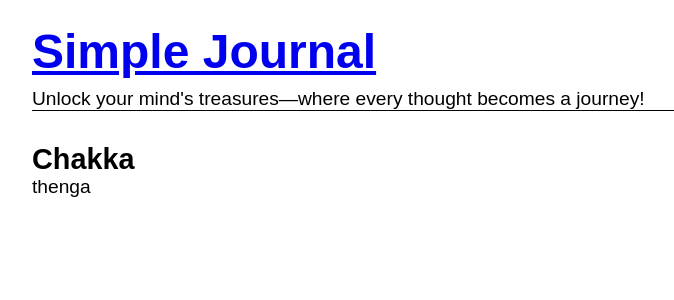
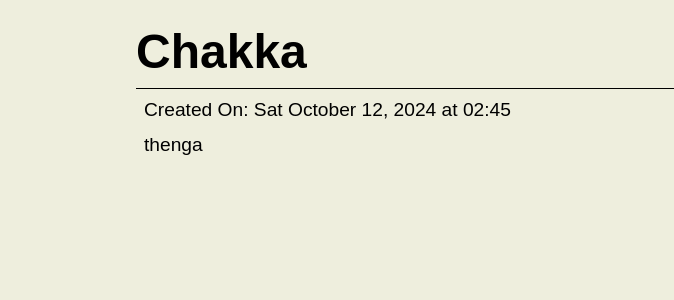
Before and after one commit to vachan-maker/simple-journal, a Flask app: page /note/100 in a window 1280 px wide. Shown: the top 300 px of the page, without its empty margins (104-778 px from the left). Run offline with Flask 3, Linux system fonts and the light colour scheme; some web fonts are replaced.

Commit message:
time zones are a nightmare

```diff
--- a/simpleJournal/model.py
+++ b/simpleJournal/model.py
@@ -1,9 +1,9 @@
 from simpleJournal import db
-from datetime import date, datetime
+from datetime import date, datetime, timezone
 class JournalEntry(db.Model):
     id = db.Column(db.Integer, primary_key=True)
     title = db.Column(db.String(100), nullable=False)
-    created_at = db.Column(db.DateTime, default=datetime.now())
+    created_at = db.Column(db.DateTime, default=datetime.now(timezone.utc))
     textEntry = db.Column(db.Text, nullable=False)
     def __repr__(self):
         return f"User('{self.id}', '{self.title}', `{self.textEntry}`)"
--- a/simpleJournal/routes.py
+++ b/simpleJournal/routes.py
@@ -5,7 +5,12 @@ from sqlalchemy.exc import SQLAlchemyError, DBAPIError
 from bs4 import BeautifulSoup
 import markdown
 import random
+import pytz
+from datetime import datetime
+
 colors = ['light-yellow','light-pink','blue','yellow']
+
+
 @app.route('/')
 def index():
     entries = JournalEntry.query.all()
@@ -14,6 +19,7 @@ def index():
         entry.textEntry = ''.join(BeautifulSoup(markdownText).findAll(text=True))
         color = random.choice(colors)
         entry.color = color
+
     return render_template('home.html', entries=entries)
 
 @app.route('/entry', methods=["POST"])
@@ -24,8 +30,18 @@ def entry():
         db.session.commit()
     except(SQLAlchemyError, DBAPIError) as e:
         return e
-    return redirect(url_for('home.html'))
+    return redirect(url_for('index'))
 @app.route('/note/<int:id>')
 def getEntry(id):
     entry = JournalEntry.query.get_or_404(id)
-    return render_template('note.html', noteTitle = entry.title, noteContent=markdown.markdown(entry.textEntry))
+    print(pytz.country_names['in'])
+    print(type(entry.created_at))
+    date_time_of_entry = entry.created_at
+    utc = pytz.timezone('UTC')
+    utc_dateTime = utc.localize(date_time_of_entry)
+
+    ist_zone = pytz.timezone('Asia/Kolkata')
+    ist_dateTime = utc_dateTime.astimezone(ist_zone)
+    entry.created_at = ist_dateTime.strftime("%a %B %d, %Y at %H:%M")
+    print(entry.created_at)
+    return render_template('note.html', noteTitle = entry.title, noteContent=markdown.markdown(entry.textEntry),noteDateTime = entry.created_at)
--- a/simpleJournal/static/style.css
+++ b/simpleJournal/static/style.css
@@ -14,9 +14,11 @@ body
 {
     font-family: 'Supreme', sans-serif;
     font-size:1.2em;
+    line-height: 1.4;
     max-width: 65rem;
     margin: 0 auto;
     padding: 1rem;
+    background-color: #eeeedd;
 }
 h1 {
     font-family: 'Chubbo', sans-serif;
@@ -39,6 +41,7 @@ input[type="text"],textarea,button {
     width: 100%;
 
 }
+
 .info {
     font-size: smaller;
     margin-bottom:0.5rem;
@@ -58,15 +61,16 @@ button {
     display: flex;
     flex-direction: column;
     width: 100%;
-    min-height: 10rem;
+    max-height: 20rem;
     padding: 1rem;
+    overflow: hidden;
+    text-wrap: wrap;
+    text-overflow: ellipsis;
+    border-radius: 5px;
 }
-.entry > text {
-    width: 10rem;
-    overflow: hidden;
-    white-space: nowrap;
+/* .entry > text {
     text-overflow: ellipsis;
-}
+} */
 h1 a:visited {
     color:black;
 
@@ -86,3 +90,14 @@ h1 a:visited {
 .light-pink {
     background-color: #ff7eb9;
 }
+.journalEntry {
+    max-width: 50rem;
+    margin: 0 auto;
+}
+.journalEntry > h1 {
+    margin-bottom: 0.3rem;
+    border-bottom: 1px solid black;
+}
+p {
+    margin: 0.5rem;
+}
--- a/simpleJournal/templates/index.html
+++ b/simpleJournal/templates/index.html
@@ -10,10 +10,6 @@
     {% block title %}{% endblock %}
 </head>
 <body>
-    <header>
-        <h1><a href="/">Simple Journal</a></h1>
-        <p>Unlock your mind's treasures—where every thought becomes a journey!</p>
-    </header>
     {% block content %}{% endblock %}
 </body>
 </html>
--- a/simpleJournal/templates/note.html
+++ b/simpleJournal/templates/note.html
@@ -4,8 +4,9 @@
 {% endblock %}
 
 {% block content %}
-<article>
-<h2>{{noteTitle}}</h2>
+<article class="journalEntry">
+<h1>{{noteTitle}}</h1>
+<p>Created On: {{noteDateTime}}</p>
 <div class="content">{{noteContent|safe}}</div>
 </article>
 {% endblock %}
```
Also changed, not shown: simpleJournal/templates/home.html (+6 -3 lines), instance/journal.db.
